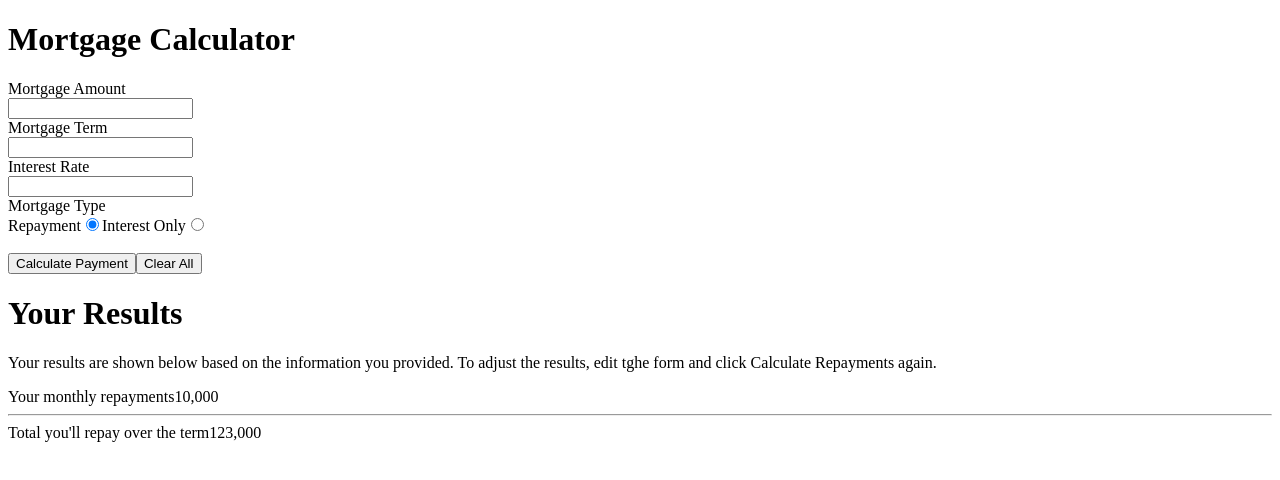
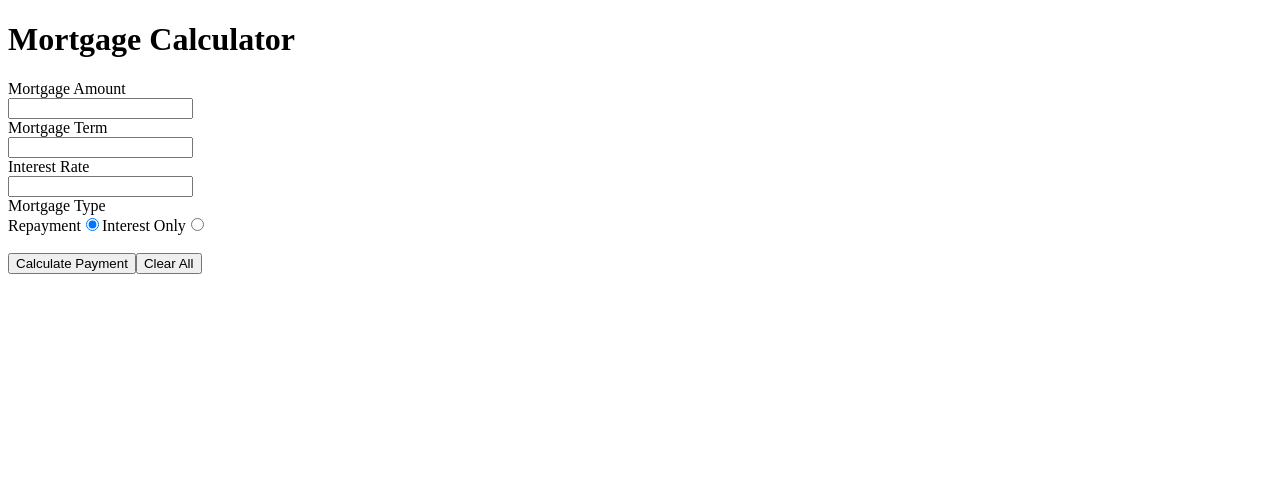
Before and after one commit to MartinYovchev/Mortgage-Repayment-Calculator, a React (Vite) app: page / in a window 1280 px wide. Shown: the top 480 px of the page. Built offline with nearby package versions, Linux system fonts and the light colour scheme.

Commit message:
Compleate data transfer and finishing results

```diff
--- a/package.json
+++ b/package.json
@@ -25,6 +25,7 @@
     "eslint-plugin-react-refresh": "^0.4.14",
     "globals": "^15.11.0",
     "prettier": "^3.3.3",
+    "react-native": "^0.76.2",
     "vite": "^5.4.10"
   }
 }
--- a/src/App.jsx
+++ b/src/App.jsx
@@ -1,13 +1,20 @@
+import { useState } from 'react';
 import Calculator from './Calculator';
 import Results from './Results';
 
-function App() {
+const App = () => {
+  const [formData, setFormData] = useState(null);
+
+  const handleCalculate = (data) => {
+    setFormData(data);
+  };
+
   return (
     <div className="wrapper">
-      <Calculator />
-      <Results />
+      <Calculator onCalculate={handleCalculate} />
+      {formData && <Results formData={formData} />}
     </div>
   );
-}
+};
 
 export default App;
--- a/src/Calculator.jsx
+++ b/src/Calculator.jsx
@@ -1,18 +1,30 @@
 import { useState } from 'react';
 
-const Calculator = () => {
+// eslint-disable-next-line react/prop-types
+const Calculator = ({ onCalculate }) => {
   const [amount, setAmount] = useState('');
   const [term, setTerm] = useState('');
   const [rate, setRate] = useState('');
   const [type, setType] = useState('repayment');
-  // eslint-disable-next-line no-unused-vars
-  const [requestData, setRequestData] = useState('');
 
   const handleSubmit = (e) => {
     e.preventDefault();
-    const formData = { amount, term, rate, type };
-    console.log(formData);
-    setRequestData(formData);
+
+    const amountNum = parseFloat(amount);
+    const termNum = parseFloat(term);
+    const rateNum = parseFloat(rate);
+
+    if (isNaN(amountNum) || isNaN(termNum) || isNaN(rateNum)) {
+      alert('Please enter valid numeric values for all fields.');
+      return;
+    }
+
+    const formData = { amountNum, termNum, rateNum, type };
+    if (onCalculate && typeof onCalculate === 'function') {
+      onCalculate(formData);
+    } else {
+      console.error('onCalculate is not a function!');
+    }
   };
 
   return (
@@ -26,6 +38,8 @@ const Calculator = () => {
             id="mortgage-amount"
             value={amount}
             name="amount"
+            type="text"
+            pattern="\d+((\.)\d+)?"
             onChange={(e) => {
               setAmount(e.target.value);
             }}
@@ -38,6 +52,8 @@ const Calculator = () => {
             id="mortgage-term"
             value={term}
             name="term"
+            type="text"
+            pattern="\d+((\.)\d+)?"
             onChange={(e) => {
               setTerm(e.target.value);
             }}
@@ -50,6 +66,8 @@ const Calculator = () => {
             id="interest-rate"
             value={rate}
             name="rate"
+            type="text"
+            pattern="\d+((\.)\d+)?"
             onChange={(e) => {
               setRate(e.target.value);
             }}
--- a/src/Results.jsx
+++ b/src/Results.jsx
@@ -1,23 +1,45 @@
-const Results = () => {
+/* eslint-disable react/prop-types */
+
+const Results = ({ formData }) => {
+  const { amount, term, rate, type } = formData;
+
+  const monthlyRate = rate / 100 / 12;
+
+  const totalMonths = term * 12;
+
+  let monthlyRepayment, totalRepayment;
+
+  if (type === 'repayment') {
+    monthlyRepayment =
+      (amount * monthlyRate) / (1 - Math.pow(1 + monthlyRate, -totalMonths));
+    totalRepayment = monthlyRepayment * totalMonths;
+  } else if (type === 'interest') {
+    monthlyRepayment = amount * monthlyRate;
+    totalRepayment = monthlyRepayment * totalMonths;
+  }
+
   return (
     <div className="results">
-      <h1 className="results-header">Your Results</h1>
-      <p className="description">
-        Your results are shown below based on the information you provided. To
-        adjust the results, edit tghe form and click Calculate Repayments again.
-      </p>
+      <h1>Your Results</h1>
+      <p>Here is what you can expect based on the provided information:</p>
+
       <div className="payment-block">
         <label htmlFor="monthly-repayments">
-          Your monthly repayments
-          <span className="monthly-repayments-amount">10,000</span>
+          Monthly Repayments:
+          <span className="monthly-repayments-amount">
+            {monthlyRepayment.toFixed(2)} €
+          </span>
         </label>
         <hr />
         <label htmlFor="total-repayments">
-          Total you&apos;ll repay over the term
-          <span className="total-repayments-amount">123,000</span>
+          Total Repayments Over the Term:
+          <span className="total-repayments-amount">
+            {totalRepayment.toFixed(2)} €
+          </span>
         </label>
       </div>
     </div>
   );
 };
+
 export default Results;
```
Also changed, not shown: 1 other file (tests, documents, lock files or other folders).
